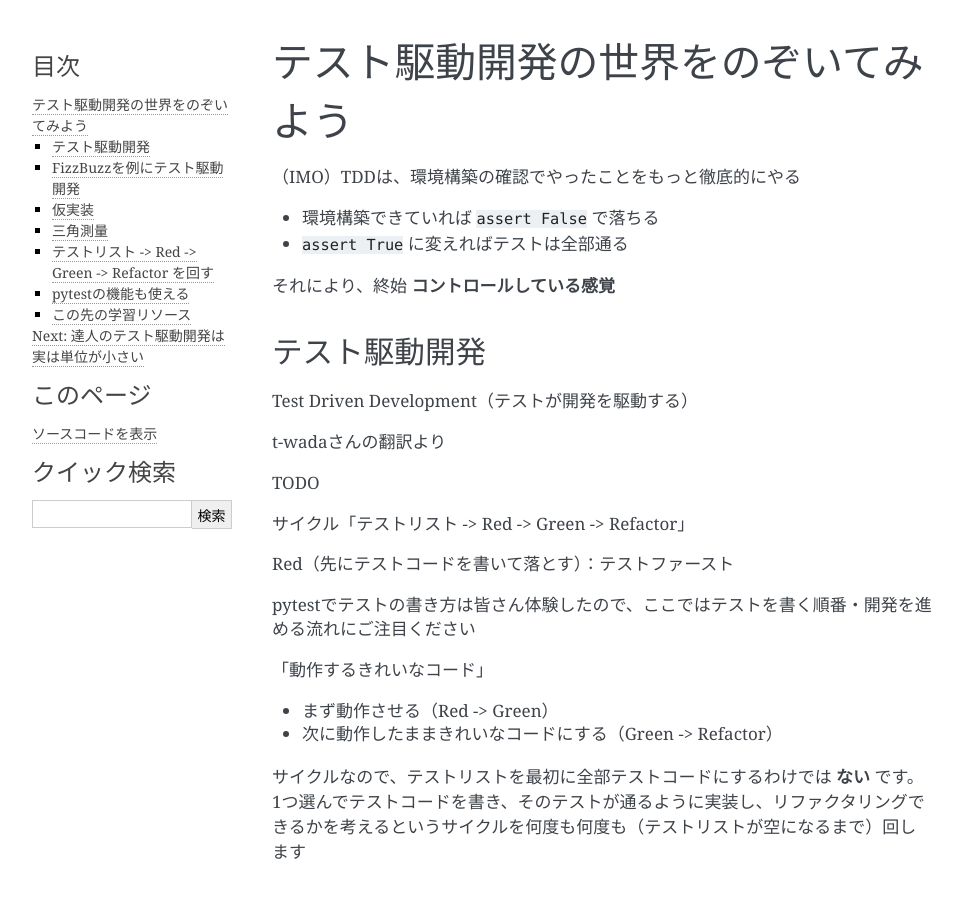
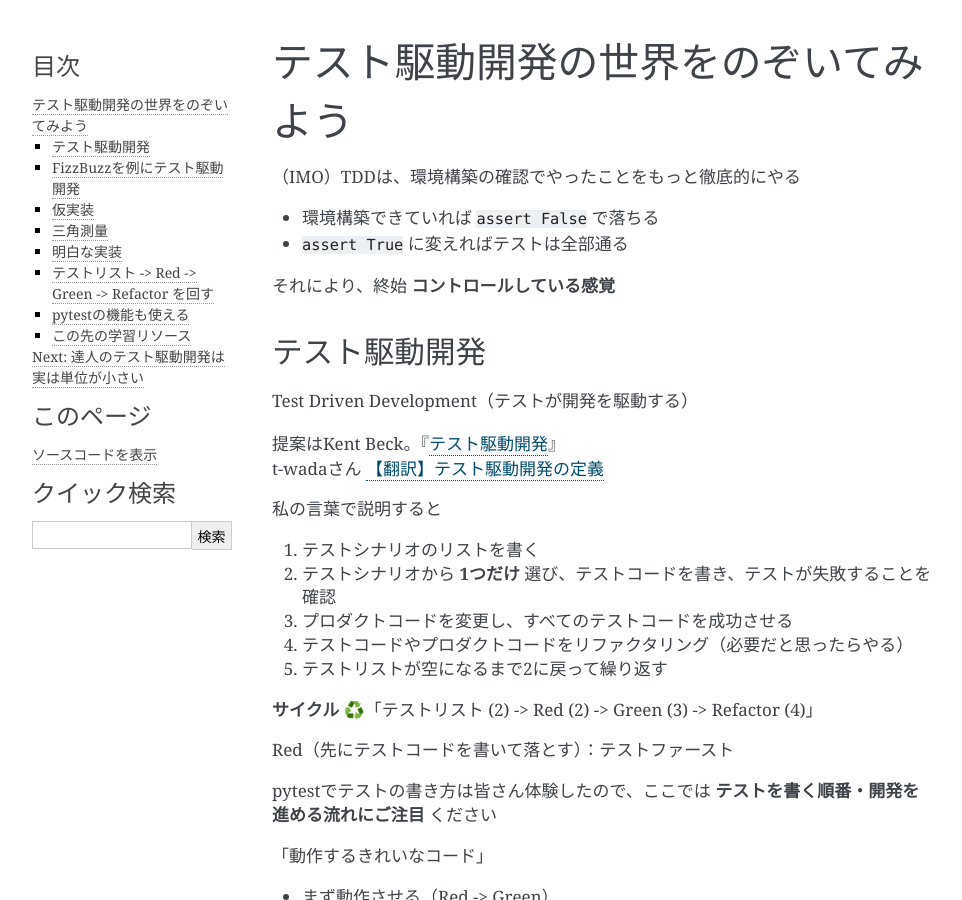
Before and after one commit to ftnext/first-python-test-2024, a Sphinx documentation site: the page built from docs/source/tdd-first-time.rst, in a window 1280 px wide and 900 px high. Shown: the whole window, without its empty margins (148-1110 px from the left). Built offline with Sphinx 7.4.7, drawn with Linux system fonts in a browser that asks for light colours; some of the changed text lies outside the part shown.

Commit message:
[feat] Refine TDD part (WIP)

```diff
--- a/docs/source/tdd-first-time.rst
+++ b/docs/source/tdd-first-time.rst
@@ -13,15 +13,22 @@
 
 Test Driven Development（テストが開発を駆動する）
 
-t-wadaさんの翻訳より
+| 提案はKent Beck。『`テスト駆動開発 <https://www.ohmsha.co.jp/book/9784274217883/>`__』
+| t-wadaさん `【翻訳】テスト駆動開発の定義 <https://t-wada.hatenablog.jp/entry/canon-tdd-by-kent-beck#%E7%BF%BB%E8%A8%B3%E3%83%86%E3%82%B9%E3%83%88%E9%A7%86%E5%8B%95%E9%96%8B%E7%99%BA%E3%81%AE%E5%AE%9A%E7%BE%A9>`__
 
-TODO
+私の言葉で説明すると
 
-サイクル「テストリスト -> Red -> Green -> Refactor」
+1. テストシナリオのリストを書く
+2. テストシナリオから **1つだけ** 選び、テストコードを書き、テストが失敗することを確認
+3. プロダクトコードを変更し、すべてのテストコードを成功させる
+4. テストコードやプロダクトコードをリファクタリング（必要だと思ったらやる）
+5. テストリストが空になるまで2に戻って繰り返す
+
+**サイクル** ♻️「テストリスト (2) -> Red (2) -> Green (3) -> Refactor (4)」
 
 Red（先にテストコードを書いて落とす）：テストファースト
 
-pytestでテストの書き方は皆さん体験したので、ここではテストを書く順番・開発を進める流れにご注目ください
+pytestでテストの書き方は皆さん体験したので、ここでは **テストを書く順番・開発を進める流れにご注目** ください
 
 「動作するきれいなコード」
 
@@ -100,6 +107,10 @@ FizzBuzzの仕様からテストリストを書き出す
 
 テストコード・実装どちらかにRefactorの余地はあるか？ -> なさそう
 
+『テスト駆動開発』第2章
+
+    コードでまずベタ書きの値を使い、
+
 三角測量
 --------------------
 
@@ -129,7 +140,7 @@ FizzBuzzとしては常に文字列の1を返すのはよくない。
 🟥テストが落ちる (1/2)
 
 実装する。ここで一般化
-（``number`` が ``1`` のときはと分岐するより、一般化したほうが実装を単純なまま保てる）
+（``n`` が ``1`` のときはと分岐するより、一般化したほうが実装を単純なまま＝きれいに保てる）
 
 .. code-block:: diff
     :caption: src/fizzbuzz/core.py
@@ -148,8 +159,8 @@ Refactor：実装の変数をrename。 ``n`` より ``number`` の方が読み
 
 （パラメタ化テストは、私はいったん置いておく）
 
-テストリスト -> Red -> Green -> Refactor を回す
-------------------------------------------------------------
+明白な実装
+--------------------
 
 | 3の倍数のときは数の代わりに「Fizz」に変換する
 | 3でテストコードを書く
@@ -173,8 +184,9 @@ Refactor：実装の変数をrename。 ``n`` より ``number`` の方が読み
 
 🟥テストが落ちる (2/3)
 
-| テストにも実装にも自身を持ち始めたので、三角測量せずに直接実装（**明白な実装**）。
+| テストにも実装にも自信を持ち始めたので、三角測量せずに直接実装（**明白な実装**）。
 | TDDはやっているときの自信度合いに応じて進む歩幅を変えられる
+| 参考：拙ブログ `おーい、t-wadaさん、ペアプロしようぜ！TDD Boot Camp 2020 Online #1 基調講演/ライブコーディング 視聴ログ🦁 <https://nikkie-ftnext.hatenablog.com/entry/tddbc-2020-online-archive-twada-keynote-live-coding-log>`__
 
 .. code-block:: python
     :caption: src/fizzbuzz/core.py
@@ -187,6 +199,13 @@ Refactor：実装の変数をrename。 ``n`` より ``number`` の方が読み
 🟩テストが通る (3/3)
 
 Refactorの余地はなさそう
+
+『テスト駆動開発』第2章
+
+    すぐに頭の中の実装をコードに落とす。
+
+テストリスト -> Red -> Green -> Refactor を回す
+------------------------------------------------------------
 
 5の倍数
 
@@ -267,12 +286,15 @@ Refactor：最初に見たStructural Pattern Matchingに書き換えてみても
 
 .. note:: 動作する仕様書にできる
 
-    クラスを使って構造化する例
+    TDDBC（後述）
 
-    三角測量に使った例は消してしまう
+    * クラスを使って構造化する例
+    * 三角測量に使った例は消してしまう
 
 pytestの機能も使える
 ------------------------------
+
+TODO 実際の例から持ってくる？
 
 モック
 パラメタ化
@@ -283,8 +305,10 @@ pytestの機能も使える
 
 pytestではないが、pytestに置き換えて進めていけるはず
 
-* TDDBC
-* 『ちょうぜつソフトウェア設計入門』
+* TDDBC https://www.youtube.com/watch?v=Q-FJ3XmFlT8&t=1145s
+* 『`ちょうぜつソフトウェア設計入門 <https://gihyo.jp/book/2022/978-4-297-13234-7>`__』（ちょうぜつ本）第6章
 
 Next: 達人のテスト駆動開発は実は単位が小さい
 ==================================================
+
+まとめ & TODO
```
